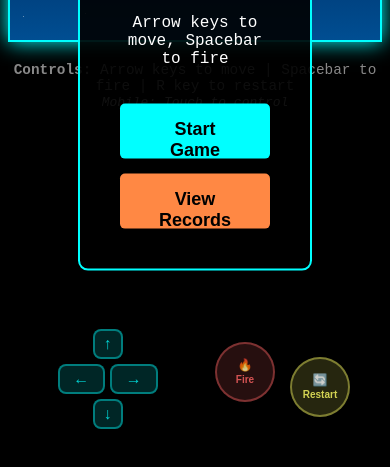
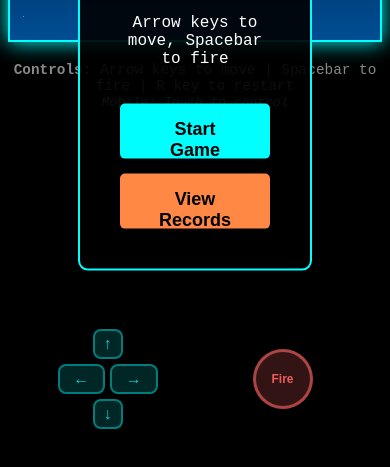
Before and after one commit to Codesson/oraksil, a plain HTML site: page galaga/index.html in a window 390 px wide. Shown: the part 385-852 px from the top of the page. Drawn offline with Linux system fonts and the light colour scheme.

Commit message:
Simplify mobile UI: remove restart button and redesign action buttons

```diff
--- a/galaga/index.html
+++ b/galaga/index.html
@@ -606,22 +606,21 @@
             flex: 1;
             display: flex;
             justify-content: center;
-            gap: 20px;
+            align-items: center;
         }
 
         .action-btn {
-            width: 70px;
-            height: 70px;
-            background: rgba(255, 100, 100, 0.15);
-            border: 2px solid rgba(255, 100, 100, 0.4);
+            width: 80px;
+            height: 80px;
+            background: rgba(255, 100, 100, 0.2);
+            border: 3px solid rgba(255, 100, 100, 0.6);
             border-radius: 50%;
-            color: rgba(255, 100, 100, 0.8);
-            font-size: 14px;
+            color: rgba(255, 100, 100, 0.9);
+            font-size: 16px;
             font-weight: bold;
             cursor: pointer;
             transition: all 0.1s ease;
             display: flex;
-            flex-direction: column;
             align-items: center;
             justify-content: center;
             user-select: none;
@@ -630,41 +629,13 @@
             pointer-events: auto; /* 버튼은 터치 이벤트 허용 */
         }
 
-        .action-btn span {
-            font-size: 10px;
-            margin-top: 2px;
-        }
-
-        .fire-btn {
-            background: rgba(255, 100, 100, 0.15);
-            border-color: rgba(255, 100, 100, 0.4);
-            color: rgba(255, 100, 100, 0.8);
-        }
-
-        .restart-btn {
-            background: rgba(255, 255, 100, 0.15);
-            border-color: rgba(255, 255, 100, 0.4);
-            color: rgba(255, 255, 100, 0.8);
-        }
-
         .action-btn:active,
         .action-btn.pressed {
             transform: scale(0.9);
-            box-shadow: 0 0 15px currentColor;
-        }
-
-        .fire-btn:active,
-        .fire-btn.pressed {
+            box-shadow: 0 0 20px rgba(255, 100, 100, 0.8);
             background: rgba(255, 100, 100, 0.4);
-            border-color: rgba(255, 100, 100, 0.8);
+            border-color: rgba(255, 100, 100, 0.9);
             color: rgba(255, 100, 100, 1);
-        }
-
-        .restart-btn:active,
-        .restart-btn.pressed {
-            background: rgba(255, 255, 100, 0.4);
-            border-color: rgba(255, 255, 100, 0.8);
-            color: rgba(255, 255, 100, 1);
         }
 
         /* Mobile Responsive Layout */
@@ -850,10 +821,7 @@
                 <!-- Action Controls -->
                 <div class="action-controls">
                     <button class="action-btn fire-btn" data-key="Space" aria-label="발사">
-                        🔥<br><span data-i18n="fireButton">발사</span>
-                    </button>
-                    <button class="action-btn restart-btn" data-key="KeyR" aria-label="재시작">
-                        🔄<br><span data-i18n="restartButton">재시작</span>
+                        <span data-i18n="fireButton">발사</span>
                     </button>
                 </div>
             </div>
```
Also changed, not shown: arkanoid/index.html (+11 -14 lines).
